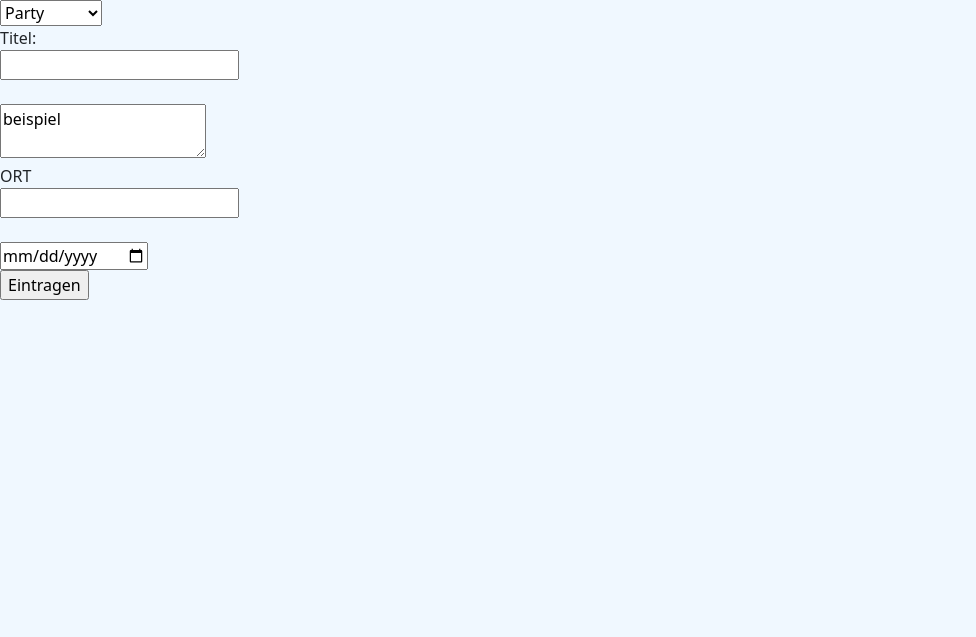
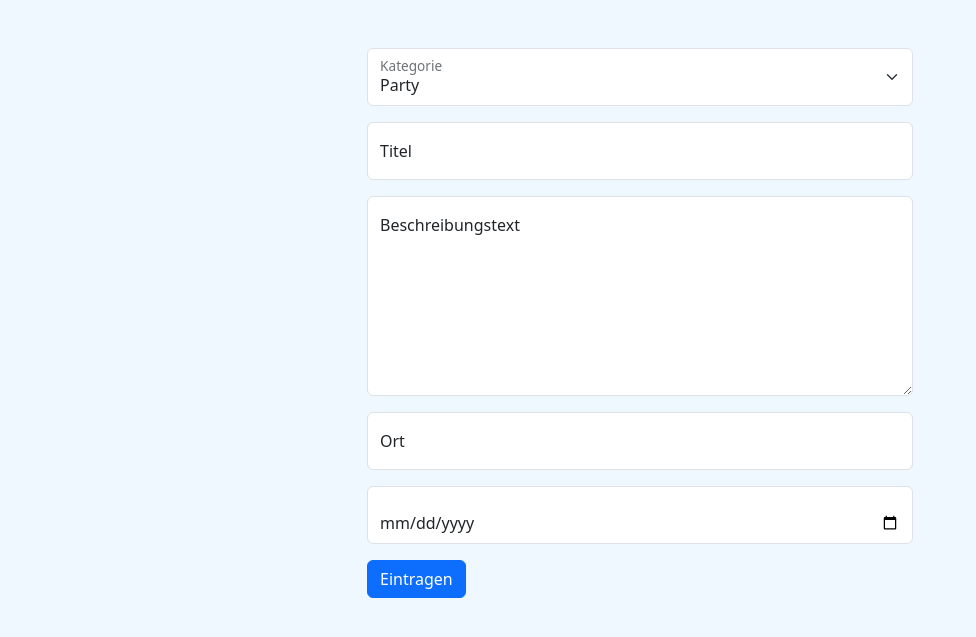
Before and after one commit to Odin2325/TQ6WebsiteTeam1, a Flask app: page /einreichen in a window 1280 px wide. Shown: the part 40-677 px from the top of the page, without its empty margins (0-976 px from the left). Run offline with Flask 3, Linux system fonts and the light colour scheme.

Commit message:
einreichen formular bootstrap

```diff
--- a/templates/einreichen.html
+++ b/templates/einreichen.html
@@ -1,19 +1,36 @@
 {% extends 'base.html' %}
 {% block content %}
-    <form method="POST">
-        <select name="kategorie" id="veranstaltung">
-            {% for kategorie in kategorien %}
-                <option value="{{ kategorie }}">{{ kategorie }}</option>
-            {% endfor %}
-        </select><br>
-        <label for="titel">Titel:</label> <br>
-        <input type="text" name="titel" id=""> <br>
-        <label for="beschreibung"></label> <br>
-        <textarea name="beschreibung" id="">beispiel</textarea> <br>
-        <label for="ort">ORT</label> <br>
-        <input type="text" name="ort" id=""> <br>
-        <label for="datum"></label> <br>
-        <input type="date" name="datum" id=""> <br>
-        <input type="submit" value="Eintragen"> <br>
-    </form>
+<div class="container mt-5">
+    <div class="row justify-content-center">
+        <div class="col-lg-6 col-lg-5">
+            <form method="POST">
+                <div class="form-floating mb-3">
+                    <select class="form-select" name="kategorie" id="kategorie">
+                        {% for kategorie in kategorien %}
+                        <option value="{{ kategorie }}">{{ kategorie }}</option>
+                        {% endfor %}
+                    </select>
+                    <label for="kategorie">Kategorie</label>
+                </div>
+                <div class="form-floating mb-3">
+                    <input class="form-control" type="text" name="titel" id="titel" placeholder="">
+                    <label for="titel">Titel</label>
+                </div>
+                <div class="form-floating mb-3">
+                    <textarea class="form-control" style="height: 200px;" name="beschreibung" id="beschreibung" placeholder=""></textarea>
+                    <label for="beschreibung">Beschreibungstext</label>
+                </div>
+                <div class="form-floating mb-3">
+                    <input class="form-control" type="text" name="ort" id="ort" placeholder="">
+                    <label for="ort">Ort</label>
+                </div>
+                <div class="form-floating mb-3">
+                    <input class="form-control" type="date" name="datum" id="">
+                    <label for="datum"></label>
+                </div>
+                <input class="btn btn-primary" type="submit" value="Eintragen">
+            </form>
+        </div>
+    </div>
+</div>
 {% endblock %}
```
